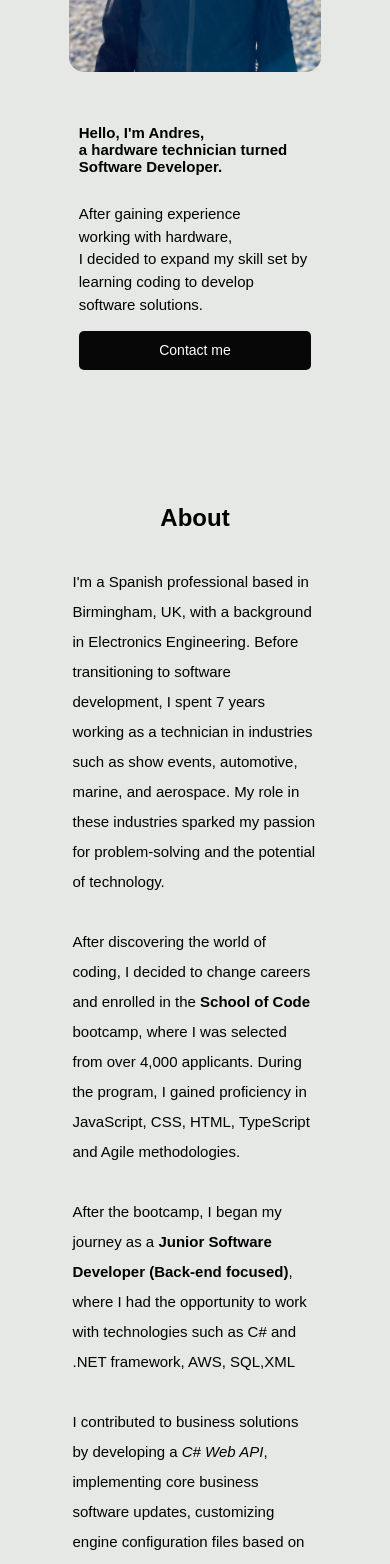
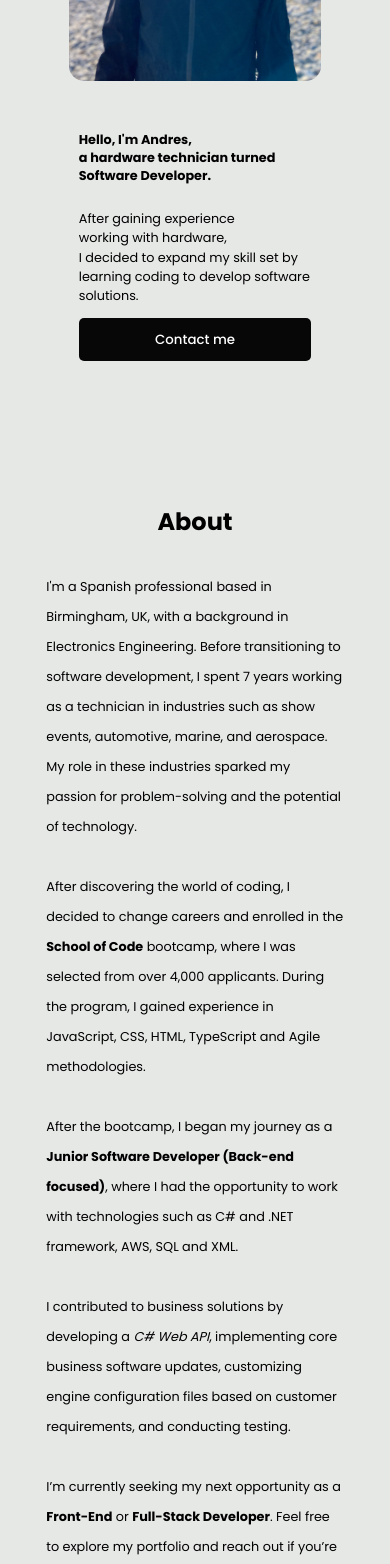
Before and after one commit to andres3m/personal-website, a React (Create React App) app: page / in a window 390 px wide. Shown: the part 360-1924 px from the top of the page. Built offline with nearby package versions, Linux system fonts and the light colour scheme.

Commit message:
#2 #5 #7 #11 About, contact and general styling update

```diff
--- a/src/App.css
+++ b/src/App.css
@@ -5,7 +5,7 @@ html {
 
 .App {
   /* text-align: center; */
-  font-family: Arial, sans-serif;
+  font-family: Poppins, sans-serif;
   scroll-snap-type: y mandatory;
   /* height: 100vh; */
   margin: 0;
@@ -167,8 +167,9 @@ section {
 #about-p {
   width: 70%;
   font-size: 18px;
-  text-wrap: stable;
+  text-wrap: pretty;
   line-height: 30px;
+  word-break: normal;
 }
 
 #projects-container {
@@ -249,7 +250,7 @@ footer {
   border-radius: 5px;
   cursor: pointer;
   font-family: inherit;
-  font-size: 14px;
+  /* font-size: 0.8em; */
   font-weight: 500;
   transition: 0.3s ease;
 }
@@ -266,11 +267,11 @@ footer {
   }
 
   #name{
-    font-size: 15px;
+    font-size: 0.8em;
   }
 
   #job-title{
-    font-size: 15px;
+    font-size: 0.8em;
   }
 
   #name-title-container {
@@ -294,7 +295,8 @@ footer {
   }
 
   #about-p {
-    font-size: 15px;
+    font-size: 0.8em;
+    width: 85%;
   }
 }
 
--- a/src/App.js
+++ b/src/App.js
@@ -76,21 +76,19 @@ function App() {
         <h1>About</h1>
         <p id="about-p">
           I'm a Spanish professional based in Birmingham, UK, with a background
-          in Electronics Engineering. Before transitioning to software
-          development, I spent 7 years working as a technician in industries
-          such as show events, automotive, marine, and aerospace. My role in
-          these industries sparked my passion for problem-solving and the
+          in Electronics Engineering. Before transitioning to software development, I spent 7 years working as a technician in industries
+          such as show events, automotive, marine, and aerospace. My role in these industries sparked my passion for problem-solving and the
           potential of technology.
           <br />
           <br />
           After discovering the world of coding, I decided to change careers and
           enrolled in the <strong>School of Code</strong> bootcamp, where I was
           selected from over 4,000 applicants. During the program, I gained
-          proficiency in JavaScript, CSS, HTML, TypeScript and Agile methodologies.
+          experience in JavaScript, CSS, HTML, TypeScript and Agile methodologies.
           <br />
           <br />
           After the bootcamp, I began my journey as a{" "}
-          <strong>Junior Software Developer (Back-end focused)</strong>, where I had the opportunity to work with technologies such as C# and .NET framework, AWS, SQL,XML
+          <strong>Junior Software Developer (Back-end focused)</strong>, where I had the opportunity to work with technologies such as C# and .NET framework, AWS, SQL and XML.
           <br />
           <br />
           I contributed to business solutions by developing a{" "}
--- a/src/Components/ContactForm/contactForm.css
+++ b/src/Components/ContactForm/contactForm.css
@@ -7,10 +7,11 @@ form {
     padding: 1.1rem;
     border: 1px solid #ccc;
     border-radius: 10px;
-    font-family: Arial, sans-serif;
+    font-family: Poppins, sans-serif;
     font-size: 16px;
     gap:20px;
     /* margin-left: 9%; */
+    box-shadow: 0 4px 8px rgba(0, 0, 0, 0.1);
 }
 
 form > ul {
@@ -78,8 +79,9 @@ textarea {
 
 @media (max-width: 615px) {
     form {
-        border: none;
+        /* border: none; */
         margin-left: 0%;
+        /* box-shadow: none; */
     }
 
     input, textarea {
--- a/src/Components/ProjectCards/projectCards.css
+++ b/src/Components/ProjectCards/projectCards.css
@@ -23,7 +23,8 @@
     width: 300px;
     padding: 15px;
     text-align: center;
-    transition: 0.3s ease
+    transition: 0.3s ease;
+    padding: 1.1rem;
   }
 
 
@@ -39,7 +40,7 @@
   }
 
   .project-card:hover {
-    background-color: #ffe7a4;
+    background-color: #ffffff;
   }
 
   .project-card:active {
```
